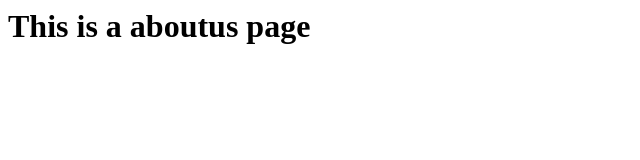
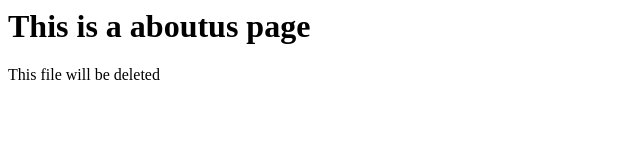
Before and after one commit to brijesh-pant/brijeshPractice, a plain HTML site: page Aboutus.html in a window 1280 px wide. Shown: the whole page, without its empty margins (0-640 px from the left). Drawn offline with Linux system fonts and the light colour scheme.

```diff
--- a/Aboutus.html
+++ b/Aboutus.html
@@ -1,5 +1,6 @@
 <html>
 <body>
 <h1>This is a aboutus page </h1>
+<p>This file will be deleted</p>
 </body>
 </html>
```
